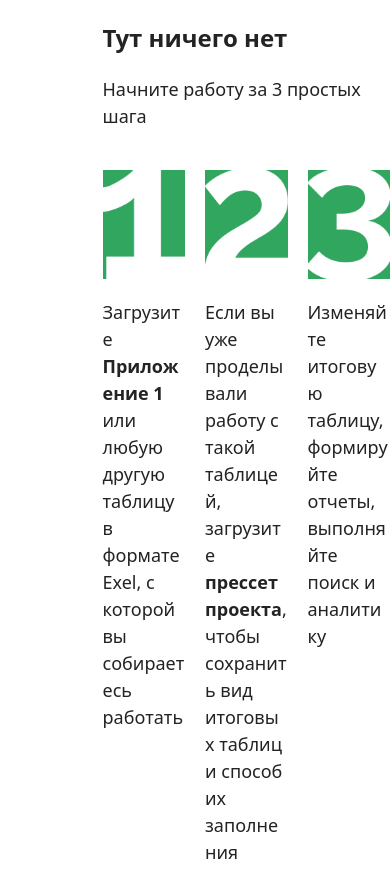
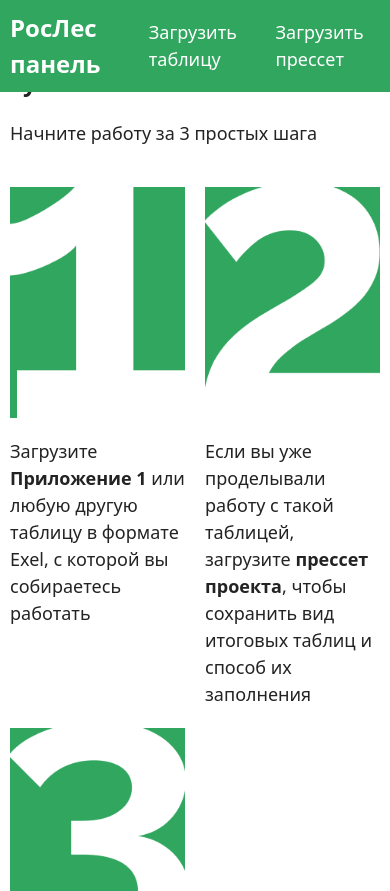
Before and after one commit to bivouac95/exel-data-tool, a Next.js app: page / in a window 390 px wide. Shown: the top 891 px of the page. Before the commit the page ends 866 px from the top, so only its background shows below. Built offline with nearby package versions, Linux system fonts and the light colour scheme.

Commit message:
adaptive design

```diff
--- a/src/app/globals.css
+++ b/src/app/globals.css
@@ -48,7 +48,8 @@
   --color-dark-gray:#7E7E7E;
   --color-green: #30A65F;
 
-  --breakpoint-mobile-lg: 640px;
+  --breakpoint-mobile-sm: 600px;
+  --breakpoint-mobile: 900px;
   --breakpoint-sm: 1280px;
   --breakpoint-md: 1440px;
   --breakpoint-lg: 1920px;
--- a/src/app/layout.js
+++ b/src/app/layout.js
@@ -13,7 +13,7 @@ export default function RootLayout({ children }) {
       <body>
         <main className="relative flex justify-center">
           <Aside />
-          <div className="body-width h-dvh py-5 grid gap-5 grid-cols-4 md:grid-cols-6 lg:grid-cols-7 text-foreground">
+          <div className="max-mobile:pt-16 body-width h-dvh py-5 grid gap-5 grid-cols-4 max-mobile:grid-cols-2 md:grid-cols-6 lg:grid-cols-7 text-foreground">
             {children}
           </div>
           <Toaster />
--- a/src/app/page.js
+++ b/src/app/page.js
@@ -11,12 +11,12 @@ const Home = observer(() => {
     <>
       {!InitialDataState.isLoaded ? (
         !InitialDataState.isLoading ? (
-          <div className="col-start-2 md:col-start-3 col-span-3 flex flex-col gap-10">
+          <div className="max-mobile:col-start-1 col-start-2 md:col-start-3 col-span-3 flex flex-col gap-10 px-2.5">
             <div className="flex flex-col gap-5">
               <h2>Тут ничего нет</h2>
               <p className="regular">Начните работу за 3 простых шага</p>
             </div>
-            <div className="flex flex-row gap-5">
+            <div className="grid max-mobile-sm:grid-cols-2 grid-cols-3 gap-5">
               <div className="flex flex-col gap-5 w-full">
                 <img src="/digit_1.png" alt="" />
                 <p className="regular">
@@ -42,12 +42,12 @@ const Home = observer(() => {
             </div>
           </div>
         ) : (
-          <div className="col-start-2 md:col-start-3 col-span-3 h-full flex items-center justify-center">
+          <div className="max-mobile:col-start-1 col-start-2 md:col-start-3 col-span-3 h-full flex items-center justify-center">
             <SquareLoader height="50" width="50" color="#30A65F" />
           </div>
         )
       ) : (
-        <div className="col-start-2 md:col-start-2 lg:col-start-2">
+        <div className="max-mobile:col-start-1 col-start-2 md:col-start-2 lg:col-start-2 px-2.5">
           <Table tableState={InitialDataState} />
           <Hud />
         </div>
--- a/src/app/report/[id]/page.js
+++ b/src/app/report/[id]/page.js
@@ -41,7 +41,7 @@ const Report = observer(() => {
   return (
     <>
       {reportResultTable.isLoaded ? (
-        <div className="col-start-2 col-span-5 flex flex-col gap-10 p-2.5 box-border">
+        <div className="max-mobile:col-start-1 col-start-2 max-mobile:col-span-2 col-span-5 flex flex-col gap-10 p-2.5 box-border">
           <div className="flex flex-col gap-5">
             <h2>Отчет</h2>
             <div className="flex flex-row gap-5 items-center">
@@ -65,7 +65,7 @@ const Report = observer(() => {
           <Table tableState={reportResultTable} />
         </div>
       ) : (
-        <div className="col-start-2 md:col-start-3 col-span-3 h-full flex items-center justify-center">
+        <div className="max-mobile:col-start-1 col-start-2 md:col-start-3 col-span-3 h-full flex items-center justify-center">
           <SquareLoader height="50" width="50" color="#30A65F" />
         </div>
       )}
--- a/src/app/report/new/page.js
+++ b/src/app/report/new/page.js
@@ -149,7 +149,7 @@ const Report = observer(() => {
   return (
     <>
       {isLoaded ? (
-        <div className="col-start-2 md:col-start-3 lg:col-start-3 col-span-3 md:col-span-4 lg:col-span-5 flex flex-col gap-10">
+        <div className="max-mobile:col-start-1 col-start-2 md:col-start-3 lg:col-start-3 max-mobile:col-span-2 col-span-3 md:col-span-4 lg:col-span-5 flex flex-col gap-10 px-2.5">
           <div className="flex flex-col gap-10">
             <div className="flex flex-col gap-5">
               <h2>Отчет</h2>
@@ -357,7 +357,7 @@ const Report = observer(() => {
                   </p>
                 </div>
 
-                <div className="grid grid-cols-3 md:grid-cols-4 lg:grid-cols-5 gap-5">
+                <div className="grid max-mobile-sm:grid-cols-2 grid-cols-3 md:grid-cols-4 lg:grid-cols-5 gap-5">
                   <div className="flex flex-col gap-5 w-full">
                     <img src="/digit_1.png" alt="" />
                     <p className="regular">Дайте название отчету</p>
@@ -390,7 +390,7 @@ const Report = observer(() => {
           </div>
         </div>
       ) : (
-        <div className="col-start-2 md:col-start-3 col-span-3 h-full flex items-center justify-center">
+        <div className="max-mobile:col-start-1 col-start-2 md:col-start-3 col-span-3 h-full flex items-center justify-center">
           <SquareLoader height="50" width="50" color="#30A65F" />
         </div>
       )}
--- a/src/app/search/[id]/page.js
+++ b/src/app/search/[id]/page.js
@@ -41,7 +41,7 @@ const Search = observer(() => {
   return (
     <>
       {searchResultTable.isLoaded ? (
-        <div className="col-start-2 col-span-5 flex flex-col gap-10 p-2.5 box-border">
+        <div className="max-mobile:col-start-1 col-start-2 max-mobile:col-span-2 col-span-5 flex flex-col gap-10 p-2.5 box-border">
           <div className="flex flex-col gap-5">
             <h2>Поиск</h2>
             <div className="flex flex-row gap-5 items-center">
@@ -65,7 +65,7 @@ const Search = observer(() => {
           <Table tableState={searchResultTable} />
         </div>
       ) : (
-        <div className="col-start-2 md:col-start-3 col-span-3 h-full flex items-center justify-center">
+        <div className="max-mobile:col-start-1 col-start-2 md:col-start-3 col-span-3 h-full flex items-center justify-center">
           <SquareLoader height="50" width="50" color="#30A65F" />
         </div>
       )}
--- a/src/app/search/new/page.js
+++ b/src/app/search/new/page.js
@@ -42,7 +42,7 @@ const Search = observer(() => {
   return (
     <>
       {isLoaded ? (
-        <div className="col-start-2 md:col-start-3 lg:col-start-3 col-span-4 lg:col-span-5 flex flex-col gap-10">
+        <div className="max-mobile:col-start-1 col-start-2 md:col-start-3 lg:col-start-3 max-mobile:col-span-2 col-span-4 lg:col-span-5 flex flex-col gap-10 px-2.5">
           <div className="flex flex-col gap-5">
             <h2>Поиск</h2>
             <SearchFormDialog onSubmit={onSubmit} />
@@ -72,7 +72,7 @@ const Search = observer(() => {
             </p>
           </div>
 
-          <div className="grid grid-cols-3 md:grid-cols-4 lg:grid-cols-5 gap-5">
+          <div className="grid max-mobile-sm:grid-cols-2 grid-cols-3 md:grid-cols-4 lg:grid-cols-5 gap-5">
             <div className="flex flex-col gap-5 w-full">
               <img src="/digit_1.png" alt="" />
               <p className="regular">Дайте название отчету</p>
@@ -102,7 +102,7 @@ const Search = observer(() => {
           </div>
         </div>
       ) : (
-        <div className="col-start-2 md:col-start-3 col-span-3 h-full flex items-center justify-center">
+        <div className="max-mobile:col-start-1 col-start-2 md:col-start-3 col-span-3 h-full flex items-center justify-center">
           <SquareLoader height="50" width="50" color="#30A65F" />
         </div>
       )}
--- a/src/components/ui/Aside.js
+++ b/src/components/ui/Aside.js
@@ -6,12 +6,83 @@ import InitialDataState from "@/server_components/InitialDataState";
 import { Button } from "@/components/ui/button";
 import { useRouter, usePathname } from "next/navigation";
 import { toast } from "sonner";
+import { ArrowLeft, Search } from "lucide-react";
 
 const Aside = observer(() => {
   const router = useRouter();
   const pathname = usePathname();
   return (
-    <aside className="fixed z-10 left-0 aside-width h-dvh flex box-border p-5 pr-0 text-background">
+    <>
+      <header className="mobile:hidden fixed top-0 p-2.5 flex flex-row gap-5 w-full bg-green text-background items-center z-20">
+        <Link href="/" className="regular">
+          <h2>РосЛес панель</h2>
+        </Link>
+
+        {pathname !== "/" && (
+          <Button
+            className="w-max regular bg-gray p-2.5"
+            variant="secondary"
+            size="icon"
+            onClick={() => router.back()}
+          >
+            <ArrowLeft width={18} hanging={18} color="#30A65F" />
+          </Button>
+        )}
+
+        {!InitialDataState.isLoaded ? (
+          <>
+            <span
+              className="cursor-pointer regular text-background"
+              onClick={() => {
+                const input = document.createElement("input");
+                input.type = "file";
+                input.click();
+
+                input.onchange = () => {
+                  if (input.files) {
+                    const file = input.files[0];
+                    if (
+                      file.type ==
+                      "application/vnd.openxmlformats-officedocument.spreadsheetml.sheet"
+                    ) {
+                      InitialDataState.handleDocumentUpload(file);
+                    } else {
+                      toast("Файл должен быть в формате .xlsx или .xls");
+                    }
+                  }
+                };
+              }}
+            >
+              Загрузить таблицу
+            </span>
+
+            <span className="cursor-pointer regular text-background">
+              Загрузить прессет
+            </span>
+          </>
+        ) : (
+          <>
+            <Button
+              className="w-max regular bg-gray p-2.5"
+              variant="secondary"
+              size="icon"
+              onClick={() => router.push("/search/new")}
+            >
+              <Search width={18} hanging={18} color="#30A65F" />
+            </Button>
+
+            <Link href="/manage" className="regular">
+              Менеджер таблиц
+            </Link>
+
+            <Link href="/report/new" className="regular">
+              Новый отчет
+            </Link>
+          </>
+        )}
+      </header>
+
+      <aside className="max-mobile:hidden fixed z-10 left-0 aside-width h-dvh flex box-border p-5 pr-0 text-background">
         <main className="w-full h-full flex flex-col bg-green rounded-d gap-10">
           <section className="flex flex-col gap-5 mx-5 mt-5">
             <Link href="/" className="regular">
@@ -116,6 +187,7 @@ const Aside = observer(() => {
           )}
         </main>
       </aside>
+    </>
   );
 });
 
--- a/src/server_components/database.js
+++ b/src/server_components/database.js
@@ -209,7 +209,7 @@ export async function createTable(columnNames, columnTypes) {
     id TEXT PRIMARY KEY,
     sqlName TEXT,
     name TEXT,
-    tableName TEXT,
+    tableName TEXT
   )`;
   db.prepare(createColumnsSQL).run();
 }
```
Also changed, not shown: src/app/manage/page.js (+5 -5 lines), 1 other file (tests, documents, lock files or other folders). Lines whose indentation alone changed are shown as unchanged.
